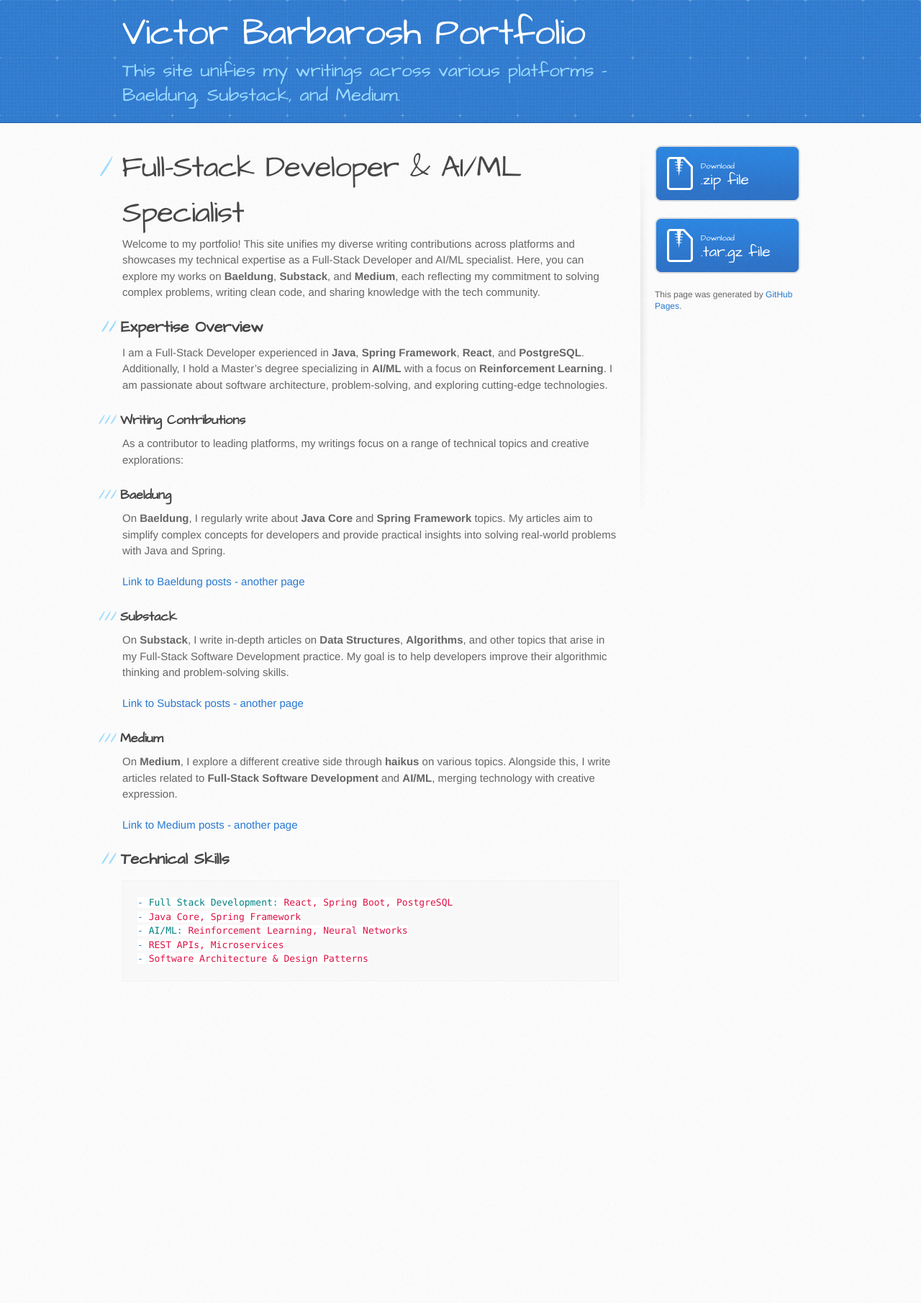
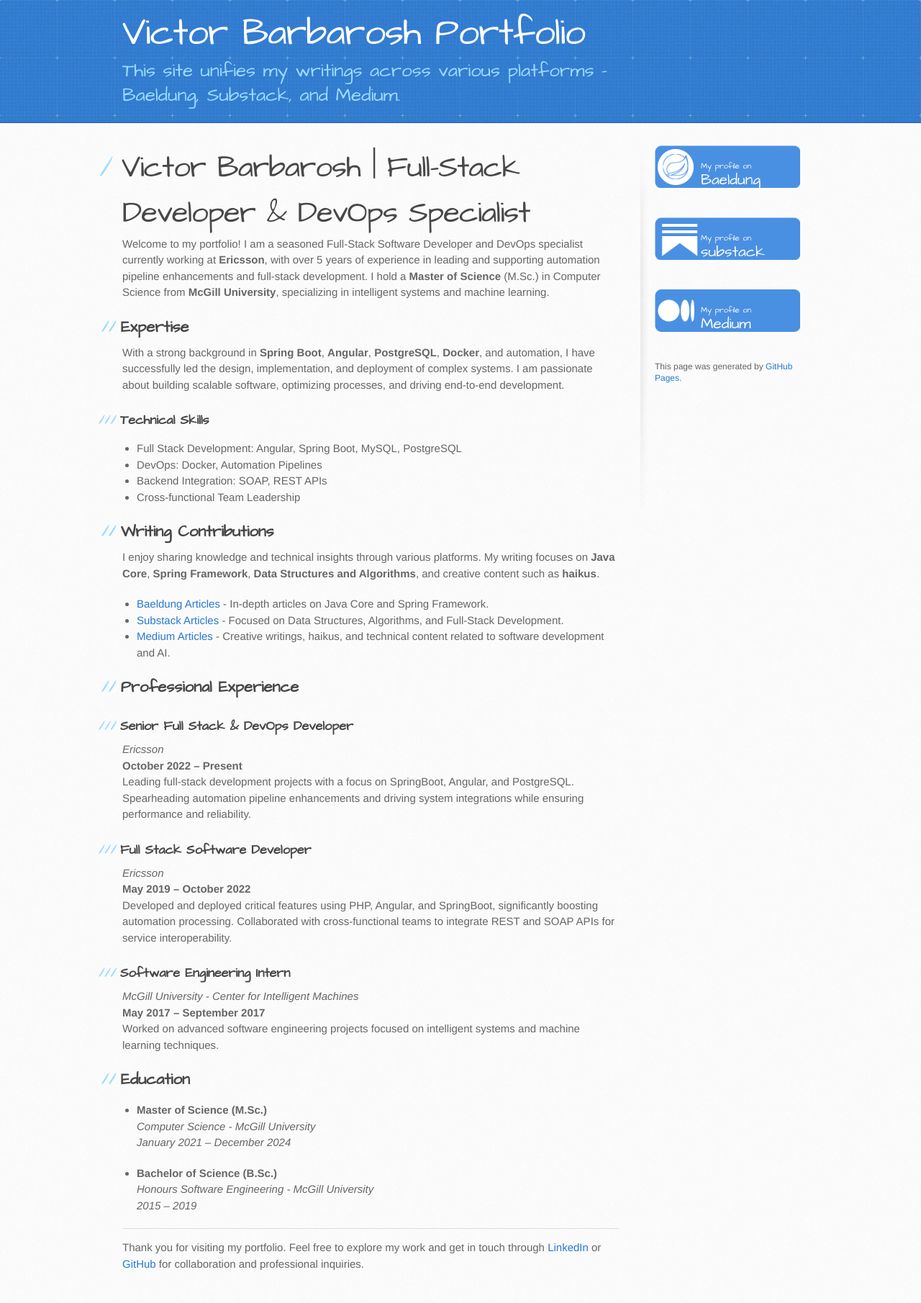
Before and after one commit to vBarbaros/portfolio, a Jekyll site: the page built from index.md, in a window 1280 px wide. Shown: the whole page at 72% size. Built offline with Jekyll 4.4.1, drawn with Linux system fonts in a browser that asks for light colours; before the commit the page ends 1415 px from its top, so only the background shows below that.

Commit message:
Init commit

````diff
--- a/_config.yml
+++ b/_config.yml
@@ -1,8 +1,16 @@
 title: Victor Barbarosh Portfolio
 description: This site unifies my writings across various platforms - Baeldung, Substack, and Medium.
-show_downloads: true
+show_downloads: false
+show_platforms: true
 google_analytics:
 theme: jekyll-theme-architect
+github:
+  zip_url: http://example.com/download.zip
+  another_url: another value
+platforms:
+  baeldung: https://www.baeldung.com/editor/victorbarbarosh
+  substack: https://substack.com/@theanatomyofanalgorithm
+  medium: https://medium.com/@geeks.sw.gig
 
 #  On Medium, I write haikus and explore topics in Full Stack Development and AI.
 #  As a Baeldung contributor, I focus on Java Core and Spring Framework.
--- a/_layouts/default.html
+++ b/_layouts/default.html
@@ -40,15 +40,26 @@
         </section>
 
         <aside id="sidebar">
-          {% if site.show_downloads %}
-            <a href="{{ site.github.zip_url }}" class="button">
-              <small>Download</small>
-              .zip file
-            </a>
-            <a href="{{ site.github.tar_url }}" class="button">
-              <small>Download</small>
-              .tar.gz file
-            </a>
+<!--          {% if site.show_downloads %}-->
+<!--            <a href="{{ site.github.zip_url }}" class="button">-->
+<!--              <small>Download</small>-->
+<!--              .zip file-->
+<!--            </a>-->
+<!--            <a href="{{ site.github.tar_url }}" class="button">-->
+<!--              <small>Download</small>-->
+<!--              .tar.gz file-->
+<!--            </a>-->
+<!--          {% endif %}-->
+          {% if site.show_platforms %}
+          <a href="{{ site.platforms.baeldung }}" class="baeldung-button">
+            <small>My profile on</small>Baeldung
+          </a>
+          <a href="{{ site.platforms.substack }}" class="substack-button">
+            <small>My profile on</small>substack
+          </a>
+          <a href="{{ site.platforms.medium }}" class="medium-button">
+            <small>My profile on</small>Medium
+          </a>
           {% endif %}
 
           {% if site.github.is_project_page %}
--- a/_sass/jekyll-theme-architect.scss
+++ b/_sass/jekyll-theme-architect.scss
@@ -19,6 +19,7 @@
 a {
   color: #2879d0;
 }
+
 a:hover {
   color: #2268b2;
 }
@@ -92,7 +93,7 @@
   margin-bottom: 40px;
 }
 
-a.button {
+a.button, a.medium-button, a.baeldung-button, a.substack-button  {
   width: 134px;
   height: 58px;
   padding-top: 22px;
@@ -102,16 +103,20 @@
   line-height: 1.2;
   color: #fff;
 }
-a.button small {
+
+a.button small, a.medium-button small, a.baeldung-button small, a.substack-button small {
   display: block;
   font-size: 11px;
 }
+
 header a.button {
   position: absolute;
   top: 0;
   right: 0;
   background: transparent url(../images/github-button.png) 0 0 no-repeat;
 }
+
+
 aside a.button {
   display: block;
   width: 138px;
@@ -119,6 +124,33 @@
   margin-bottom: 20px;
   font-size: 21px;
   background: transparent url(../images/download-button.png) 0 0 no-repeat;
+}
+
+aside a.medium-button {
+  display: block;
+  width: 138px;
+  padding-left: 64px;
+  margin-bottom: 20px;
+  font-size: 21px;
+  background: transparent url(../images/medium.png) 0 0 no-repeat;
+}
+
+aside a.baeldung-button {
+  display: block;
+  width: 138px;
+  padding-left: 64px;
+  margin-bottom: 20px;
+  font-size: 21px;
+  background: transparent url(../images/spring-boot.png) 0 0 no-repeat;
+}
+
+aside a.substack-button {
+  display: block;
+  width: 138px;
+  padding-left: 64px;
+  margin-bottom: 20px;
+  font-size: 21px;
+  background: transparent url(../images/substack.png) 0 0 no-repeat;
 }
 
 code, pre {
@@ -141,6 +173,7 @@
   background: #fff;
   border: solid 1px #f2f2f2;
 }
+
 pre code {
   padding: 0;
   color: #2879d0;
@@ -213,6 +246,7 @@
   color: #474747;
   text-indent: 4px;
 }
+
 #main-content h2:before {
   padding-right: 0.3em;
   margin-left: -1.5em;
@@ -260,6 +294,7 @@
   color: #474747;
   text-indent: 3px;
 }
+
 h5:before {
   padding-right: 0.3em;
   margin-left: -3.2em;
@@ -274,6 +309,7 @@
   color: #474747;
   text-indent: 3px;
 }
+
 h6:before {
   padding-right: 0.3em;
   margin-left: -3.7em;
@@ -328,6 +364,7 @@
 footer a {
   color: #666;
 }
+
 footer a:hover {
   color: #444;
 }
@@ -341,15 +378,24 @@
   content: '.';
 }
 
-.clearfix {display: inline-block;}
-* html .clearfix {height: 1%;}
-.clearfix {display: block;}
+.clearfix {
+  display: inline-block;
+}
+
+* html .clearfix {
+  height: 1%;
+}
+
+.clearfix {
+  display: block;
+}
 
 /* #Media Queries
 ================================================== */
 
 /* Smaller than standard 960 (devices and browsers) */
-@media only screen and (max-width: 959px) { }
+@media only screen and (max-width: 959px) {
+}
 
 /* Tablet Portrait size to standard 960 (devices and browsers) */
 @media only screen and (min-width: 768px) and (max-width: 959px) {
@@ -400,7 +446,7 @@
   header h2 {
     font-size: 24px;
   }
-  header a.button {
+  header a.button, header a.medium-button, header a.baeldung-button, header a.substack-button {
     position: relative;
     display: inline-block;
     width: auto;
@@ -417,10 +463,13 @@
     -moz-border-radius: 5px;
     -webkit-border-radius: 5px;
   }
-  header a.button small {
+
+  header a.button small, header a.medium-button small,
+  header a.baeldung-button small, header a.substack-button small {
     display: inline;
     font-size: 13px;
   }
+
   #main-content,
   aside#sidebar {
     float: none;
@@ -433,9 +482,11 @@
     background-image: none;
     border-top: solid 1px #ddd;
   }
-  aside#sidebar a.button {
+  aside#sidebar a.button, aside#sidebar a.medium-button,
+  aside#sidebar a.baeldung-button, aside#sidebar a.substack-button {
     display: none;
   }
+
   #main-content h1:before,
   #main-content h2:before,
   #main-content h3:before,
@@ -449,7 +500,9 @@
 }
 
 /* Mobile Landscape Size to Tablet Portrait (devices and browsers) */
-@media only screen and (min-width: 480px) and (max-width: 767px) { }
+@media only screen and (min-width: 480px) and (max-width: 767px) {
+}
 
 /* Mobile Portrait Size to Mobile Landscape Size (devices and browsers) */
-@media only screen and (max-width: 479px) { }
+@media only screen and (max-width: 479px) {
+}
--- a/index.md
+++ b/index.md
@@ -2,42 +2,56 @@
 layout: default
 ---
 
-# Full-Stack Developer & AI/ML Specialist
+# Victor Barbarosh | Full-Stack Developer & DevOps Specialist
 
-Welcome to my portfolio! This site unifies my diverse writing contributions across platforms and showcases my technical expertise as a Full-Stack Developer and AI/ML specialist. Here, you can explore my works on **Baeldung**, **Substack**, and **Medium**, each reflecting my commitment to solving complex problems, writing clean code, and sharing knowledge with the tech community.
+Welcome to my portfolio! I am a seasoned Full-Stack Software Developer and DevOps specialist currently working at **Ericsson**, with over 5 years of experience in leading and supporting automation pipeline enhancements and full-stack development. I hold a **Master of Science** (M.Sc.) in Computer Science from **McGill University**, specializing in intelligent systems and machine learning.
 
-## Expertise Overview
+## Expertise
 
-I am a Full-Stack Developer experienced in **Java**, **Spring Framework**, **React**, and **PostgreSQL**. Additionally, I hold a Master's degree specializing in **AI/ML** with a focus on **Reinforcement Learning**. I am passionate about software architecture, problem-solving, and exploring cutting-edge technologies.
+With a strong background in **Spring Boot**, **Angular**, **PostgreSQL**, **Docker**, and automation, I have successfully led the design, implementation, and deployment of complex systems. I am passionate about building scalable software, optimizing processes, and driving end-to-end development.
 
-### Writing Contributions
+### Technical Skills
 
-As a contributor to leading platforms, my writings focus on a range of technical topics and creative explorations:
+- Full Stack Development: Angular, Spring Boot, MySQL, PostgreSQL
+- DevOps: Docker, Automation Pipelines
+- Backend Integration: SOAP, REST APIs
+- Cross-functional Team Leadership
 
-### Baeldung
+## Writing Contributions
 
-On **Baeldung**, I regularly write about **Java Core** and **Spring Framework** topics. My articles aim to simplify complex concepts for developers and provide practical insights into solving real-world problems with Java and Spring.
+I enjoy sharing knowledge and technical insights through various platforms. My writing focuses on **Java Core**, **Spring Framework**, **Data Structures and Algorithms**, and creative content such as **haikus**.
 
-[Link to Baeldung posts - another page](posts-baeldung/another-page.html)
+- [Baeldung Articles](posts-baeldung/another-page.html) - In-depth articles on Java Core and Spring Framework.
+- [Substack Articles](posts-substack/another-page.html) - Focused on Data Structures, Algorithms, and Full-Stack Development.
+- [Medium Articles](posts-medium/another-page.html) - Creative writings, haikus, and technical content related to software development and AI.
 
-### Substack
+## Professional Experience
 
-On **Substack**, I write in-depth articles on **Data Structures**, **Algorithms**, and other topics that arise in my Full-Stack Software Development practice. My goal is to help developers improve their algorithmic thinking and problem-solving skills.
+### Senior Full Stack & DevOps Developer
+*Ericsson*
+**October 2022 – Present**
+Leading full-stack development projects with a focus on SpringBoot, Angular, and PostgreSQL. Spearheading automation pipeline enhancements and driving system integrations while ensuring performance and reliability.
 
-[Link to Substack posts - another page](posts-substack/another-page.html)
+### Full Stack Software Developer
+*Ericsson*
+**May 2019 – October 2022**
+Developed and deployed critical features using PHP, Angular, and SpringBoot, significantly boosting automation processing. Collaborated with cross-functional teams to integrate REST and SOAP APIs for service interoperability.
 
-### Medium
+### Software Engineering Intern
+*McGill University - Center for Intelligent Machines*
+**May 2017 – September 2017**
+Worked on advanced software engineering projects focused on intelligent systems and machine learning techniques.
 
-On **Medium**, I explore a different creative side through **haikus** on various topics. Alongside this, I write articles related to **Full-Stack Software Development** and **AI/ML**, merging technology with creative expression.
+## Education
 
-[Link to Medium posts - another page](posts-medium/another-page.html)
+- **Master of Science (M.Sc.)**
+  *Computer Science - McGill University*
+  *January 2021 – December 2024*
 
-## Technical Skills
+- **Bachelor of Science (B.Sc.)**
+  *Honours Software Engineering - McGill University*
+  *2015 – 2019*
 
-```yaml
-- Full Stack Development: React, Spring Boot, PostgreSQL
-- Java Core, Spring Framework
-- AI/ML: Reinforcement Learning, Neural Networks
-- REST APIs, Microservices
-- Software Architecture & Design Patterns
-```
+---
+
+Thank you for visiting my portfolio. Feel free to explore my work and get in touch through [LinkedIn](https://www.linkedin.com/in/victor-barbarosh-56a03743) or [GitHub](https://github.com/vBarbaros) for collaboration and professional inquiries.
````
Also changed, not shown: assets/images/baeldung-green.png (added), assets/images/baeldung.png (added), assets/images/medium.png (added), assets/images/spring-boot.png (added), assets/images/substack.png (added), 11 other files.
